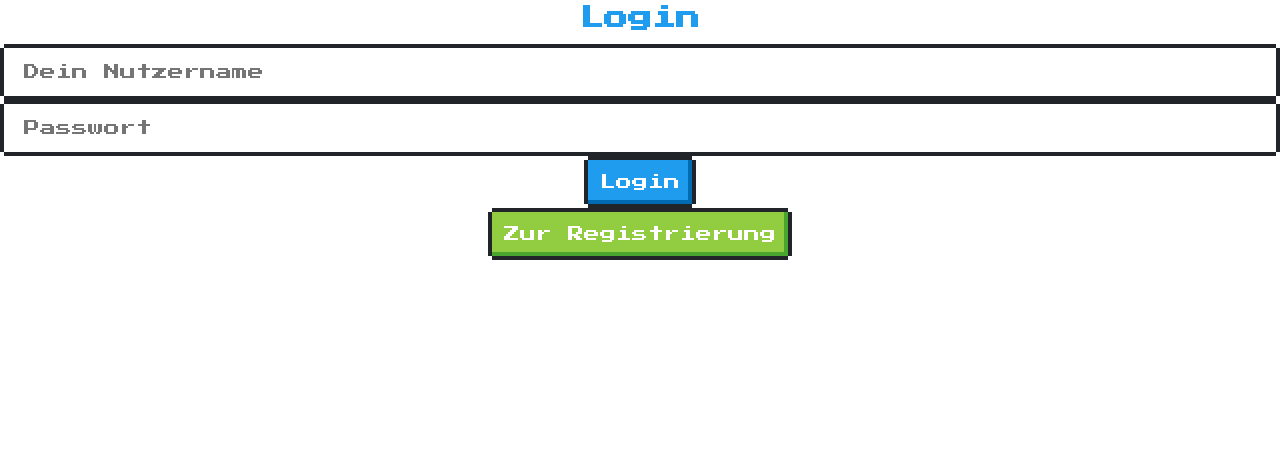
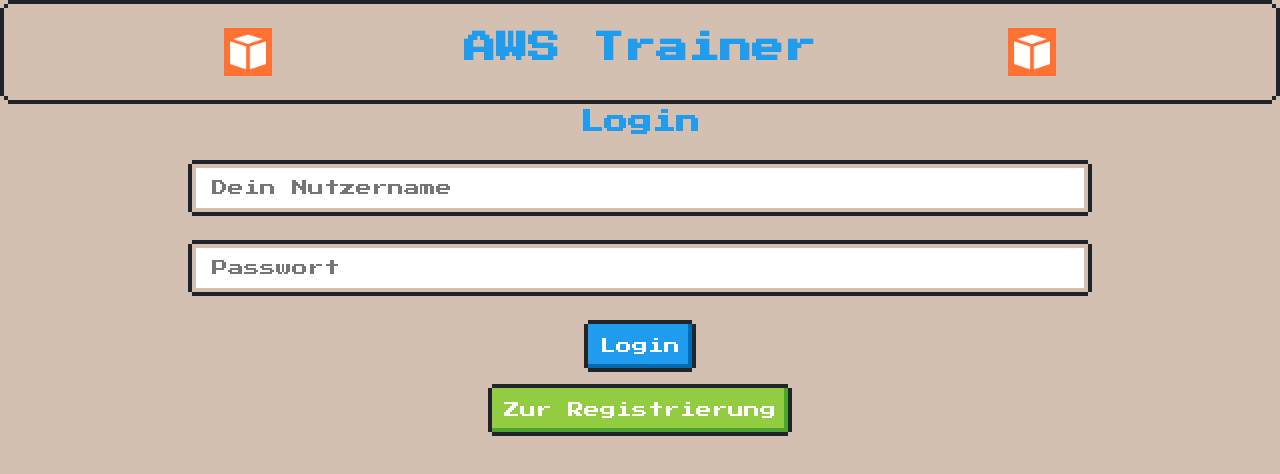
Before and after one commit to zeagoldgh/AWSTrainer, a React (Create React App) app in the folder frontend/: page /login in a window 1280 px wide. Shown: the top 474 px of the page. Built offline with nearby package versions, Linux system fonts and the light colour scheme.

Commit message:
login form done

```diff
--- a/frontend/public/index.html
+++ b/frontend/public/index.html
@@ -32,7 +32,7 @@
       work correctly both with client-side routing and a non-root public URL.
       Learn how to configure a non-root public URL by running `npm run build`.
     -->
-    <title>React App</title>
+    <title>AWS Trainer</title>
   </head>
   <body>
     <noscript>You need to enable JavaScript to run this app.</noscript>
--- a/frontend/src/App.tsx
+++ b/frontend/src/App.tsx
@@ -3,12 +3,16 @@
 import {BrowserRouter, Route, Routes} from "react-router-dom";
 import LoginPage from "./pages/LoginPage";
 import AuthProvider from "./auth/AuthProvider";
+import HomePage from "./pages/HomePage";
+import Heading from "./components/Common/Heading";
 
 export default function App() {
     return (
         <BrowserRouter>
             <AuthProvider>
+                <Heading/>
                 <Routes>
+                    <Route path={'/'} element={<HomePage/>}/>
                     <Route path={'/login'} element={<LoginPage/>}/>
                 </Routes>
             </AuthProvider>
--- /dev/null
+++ b/frontend/src/components/Buttons/SubmitButton.css
@@ -0,0 +1,3 @@
+.button{
+    margin: 1rem 0;
+}
--- a/frontend/src/components/Buttons/SubmitButton.tsx
+++ b/frontend/src/components/Buttons/SubmitButton.tsx
@@ -1,4 +1,5 @@
 import React from "react";
+import './SubmitButton.css'
 
 interface SubmitButtonProps{
     text : string
@@ -7,7 +8,7 @@
 export default function SubmitButton({text}:SubmitButtonProps){
     return(
         <div>
-            <button type='submit' className={"nes-btn is-primary"}>{text}</button>
+            <button type='submit' className={"nes-btn is-primary button"}>{text}</button>
         </div>
     )
 }
--- /dev/null
+++ b/frontend/src/components/Common/Heading.css
@@ -0,0 +1,10 @@
+.heading{
+    margin: 0.5rem;
+}
+
+.container{
+    display: flex;
+    justify-content: space-evenly;
+    text-align: center;
+    align-items: center;
+}
--- /dev/null
+++ b/frontend/src/components/Common/Heading.tsx
@@ -0,0 +1,19 @@
+import './Heading.css'
+import {useNavigate} from "react-router-dom";
+import logo from '../../img/aws-icon.png';
+
+export default function Heading(){
+
+    const nav = useNavigate()
+
+    return(
+        <div className={logo}>
+            <div className="nes-container is-rounded container" onClick={()=> nav("/")}>
+                <img className={" nes-avatar is-medium"} src={logo} alt="AWS cube icon"/>
+                <h1 className={"nes-text is-primary"}>AWS Trainer</h1>
+                <img className={" nes-avatar is-medium"} src={logo} alt="AWS cube icon"/>
+            </div>
+        </div>
+
+    )
+}
--- /dev/null
+++ b/frontend/src/components/Input/LoginInput.css
@@ -0,0 +1,9 @@
+.loginInput{
+    display: flex;
+    justify-content: center;
+}
+
+.textInput{
+    width: 70%;
+    margin: 1rem 0;
+}
--- a/frontend/src/components/Input/LoginInput.tsx
+++ b/frontend/src/components/Input/LoginInput.tsx
@@ -1,4 +1,5 @@
 import React from "react";
+import './LoginInput.css';
 
 interface LoginInputProps{
     isPassword ?: boolean
@@ -9,9 +10,9 @@
 
 export default function LoginInput(props:LoginInputProps){
     return(
-        <div>
+        <div className={'loginInput'}>
             <input
-                className={"nes-input"}
+                className={"nes-input textInput"}
                 type={props.isPassword?"password":"text"}
                 placeholder={props.placeholder}
                 value={props.value}
--- a/frontend/src/components/LoginPage/LoginRegisterForm.tsx
+++ b/frontend/src/components/LoginPage/LoginRegisterForm.tsx
@@ -3,6 +3,7 @@
 import React, {FormEvent, useState} from "react";
 import axios from "axios";
 import {useAuth} from "../../auth/AuthProvider";
+import {useNavigate} from "react-router-dom";
 
 interface LoginRegisterFormProps{
     isRegister : boolean
@@ -17,6 +18,7 @@
     const [error, setError] = useState('')
 
     const auth = useAuth()
+    const nav = useNavigate()
 
     const createUser = (event : FormEvent) => {
         event.preventDefault()
@@ -44,6 +46,7 @@
         event.preventDefault()
         setError('')
         auth.login(username,password)
+            .then(()=>nav("/"))
             .catch(e => setError(e.message))
         setUsername('')
         setPassword('')
--- /dev/null
+++ b/frontend/src/declaration.d.ts
@@ -0,0 +1 @@
+declare module '*.png';
--- a/frontend/src/index.css
+++ b/frontend/src/index.css
@@ -1,9 +1,11 @@
-body {
+body, html {
   margin: 0;
   font-family: 'Press Start 2P','Bebas Neue', cursive, 'Droid Sans', 'Helvetica Neue',
     sans-serif;
   -webkit-font-smoothing: antialiased;
   -moz-osx-font-smoothing: grayscale;
+  box-sizing: border-box;
+  background-color: #D4C0B0;
 }
 
 code {
--- /dev/null
+++ b/frontend/src/pages/HomePage.tsx
@@ -0,0 +1,7 @@
+export default function HomePage(){
+    return(
+        <div>
+            YES
+        </div>
+    )
+}
```
Also changed, not shown: frontend/src/img/aws-icon.png (added), 1 other file (tests, documents, lock files or other folders). Lines whose indentation alone changed are shown as unchanged.
